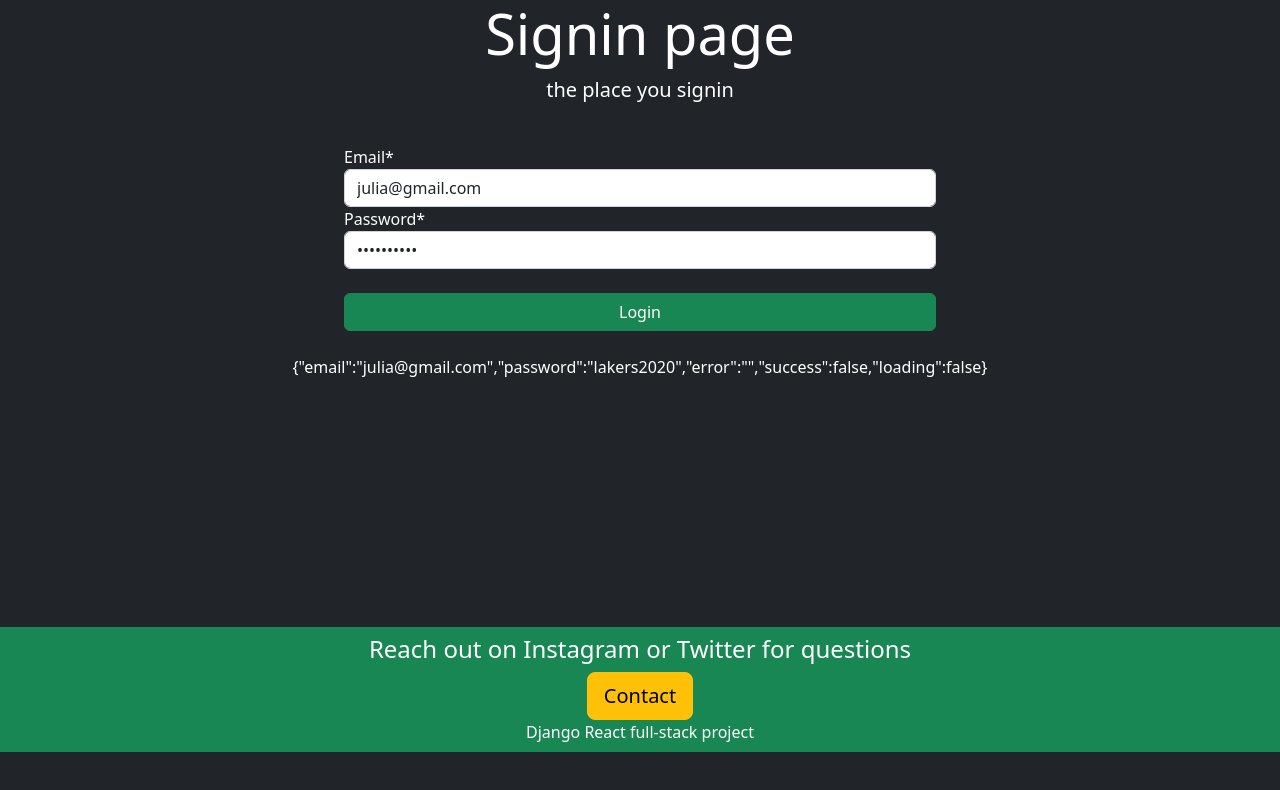
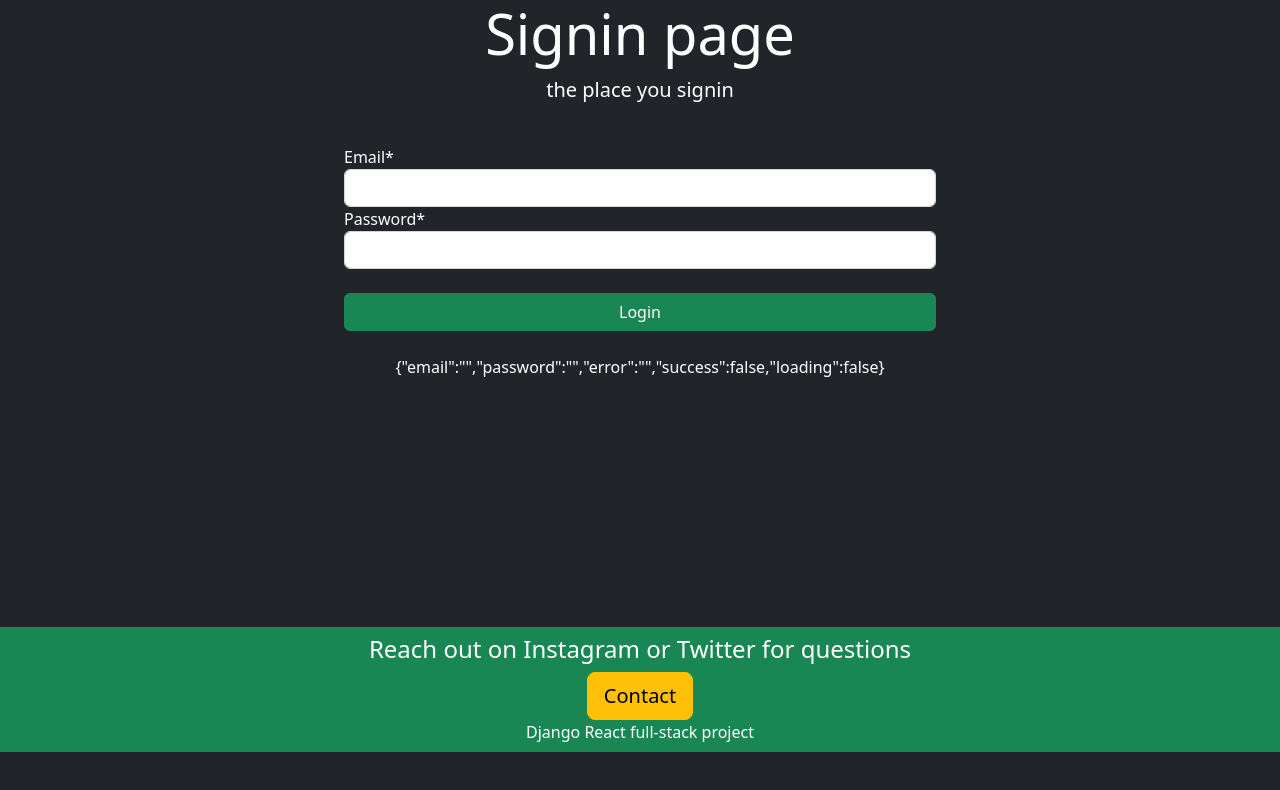
Before and after one commit to anthonynarine/tShop, a React (Create React App) app in the folder frontend/shop/: page /signin in a window 1280 px wide. Shown: the top 790 px of the page. Built offline with nearby package versions, Linux system fonts and the light colour scheme.

Commit message:
Signin and Signup components functional. More refinement is needed but functionality is solid

```diff
--- a/frontend/shop/src/core/helper/CartContext.jsx
+++ b/frontend/shop/src/core/helper/CartContext.jsx
@@ -129,7 +129,7 @@ const signOut = () => {
 
   return (
     <CartContext.Provider value={cartContextValue}>
-      {console.log("CART STATE:", cart)}
+      {console.log("TEST_STATE_CartContext :", cart)}
       {children}
     </CartContext.Provider>
   );
--- a/frontend/shop/src/user/Signin.jsx
+++ b/frontend/shop/src/user/Signin.jsx
@@ -6,8 +6,8 @@ import { baseUrl } from "../core/shared";
 
 function SignIn() {
   const [values, setValues] = useState({
-    email: "julia@gmail.com",
-    password: "lakers2020",
+    email: "",
+    password: "",
     error: "",
     success: false,
     loading: false,
@@ -45,9 +45,9 @@ function SignIn() {
         formData.append(name, values[name]);
       }
 
-      // Log the keys present in formData
+      // TEST Log the keys present in formData
       for (const key of formData.keys()) {
-        console.log("KEY_NAME", key);
+        console.log("TEST_KEY_NAME", key);
       }
 
       const response = await fetch(`${baseUrl}/api/user/login/`, {
@@ -58,7 +58,7 @@ function SignIn() {
         throw new Error("something went wrong");
       }
       const data = await response.json();
-      console.log("Logged_in_user_data:", data);
+      console.log("TEST_Logged_in_user_data:", data);
       //Stores the token that comes with the user object as the token value in initial state
       if (data.token) {
         dispatch({ type: "AUTHENTICATE", payload: data.token });
@@ -71,7 +71,7 @@ function SignIn() {
        // Clear form data upon successful login
       setValues({ email:"", password: "", error:"", loading: false, success: true });
       // console.log("CART_STATE_UPDATED:", cart)
-      // navigate("/dashboard")
+      navigate("/")
     } catch (error) {
       console.error(error);
       // Set loading to false and success to false in case of error
@@ -81,7 +81,7 @@ function SignIn() {
 
   // TEST
   useEffect(() => {
-    console.log("CART STATE UPDATED:", cart);
+    console.log("TEST_STATE_Signin:", cart);
   }, [cart]);
 
   // Function to render the error message
```
